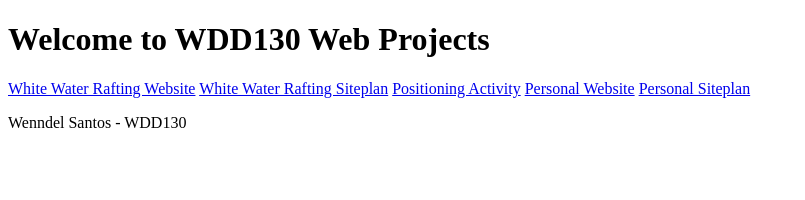
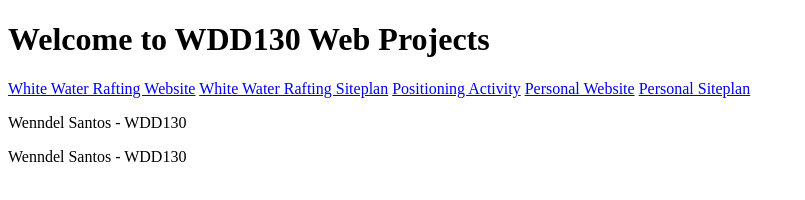
Before and after one commit to cwenndel/WDD130, a plain HTML site: page WDD 130 Home Page.html in a window 1280 px wide. Shown: the whole page, without its empty margins (0-805 px from the left). Drawn offline with Linux system fonts and the light colour scheme.

Commit message:
Add a paragraph

```diff
--- a/WDD 130 Home Page.html
+++ b/WDD 130 Home Page.html
@@ -18,5 +18,6 @@
   <a href="#">Personal Siteplan</a>
 </nav>
 <p> Wenndel Santos - WDD130</p>
+<p> Wenndel Santos - WDD130</p>
 </body>
 </html>
```
